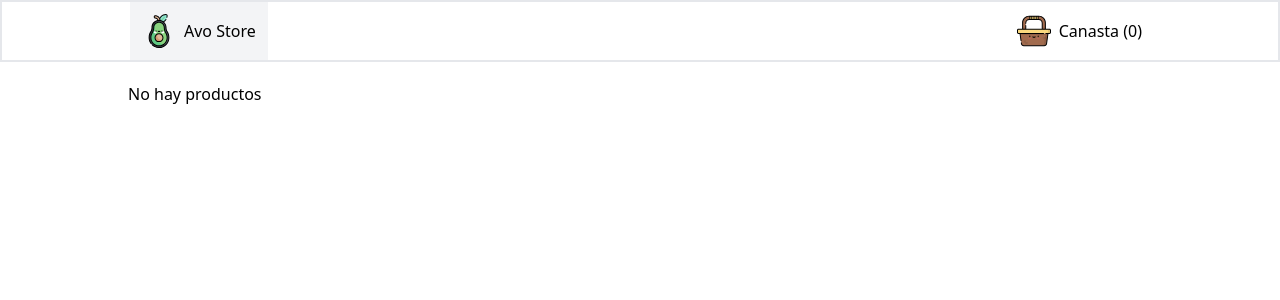
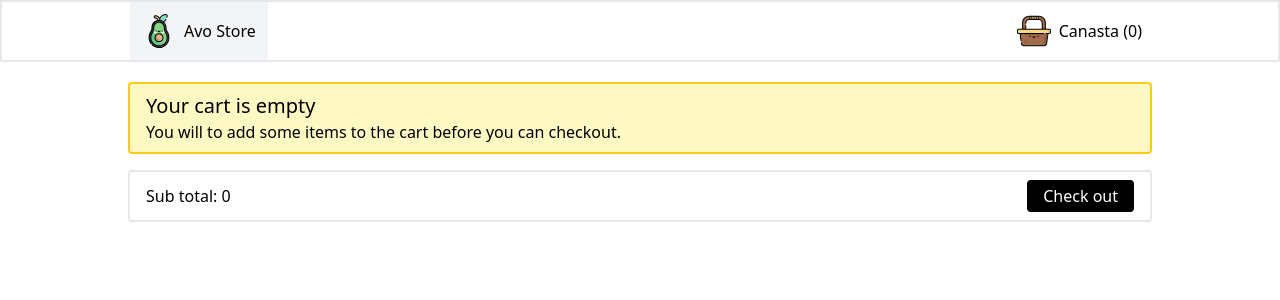
Before and after one commit to SirCodr/ecommerce-nextjs-tailwind, a Next.js app: page /cart in a window 1280 px wide. Shown: the top 300 px of the page. Built offline with nearby package versions, Linux system fonts and the light colour scheme.

Commit message:
Add cart summary layout

```diff
--- a/components/CartList.jsx
+++ b/components/CartList.jsx
@@ -1,17 +1,35 @@
 import { useCartContext } from "@context/CartContext"
+import { useMemo } from "react"
 import CartSummary from "./CartSummary"
 
 const CartList = () => {
   const { cart } = useCartContext()
-
-  if(!Object.keys(cart).length) return 'No hay productos'
+  const cartSize = useMemo(() => Object.keys(cart).length, [cart])
+  const cartItemsTotal = useMemo(() => {
+    return Object.values(cart).reduce((acc, cur) => acc + cur.cantidad, 0)
+  }, [cart])
 
   return (
     <div className="w-full flex flex-col gap-y-4">
-      {Object.values(cart).map((avocado) => {
-        const { cantidad, item } = avocado
-        return <CartSummary key={item.id} props={{...item, cantidad}}  />
-      })}
+      {!cartSize ? (
+        <section className="w-full bg-yellow-100 border-yellow-400 border-2 py-2 px-4 rounded">
+          <h4 className="text-xl font-medium">Your cart is empty</h4>
+          <p>You will to add some items to the cart before you can checkout.</p>
+        </section>
+      ) : (
+        Object.values(cart).map((avocado) => {
+          const { cantidad, item } = avocado
+          return <CartSummary key={item.id} props={{ ...item, cantidad }} />
+        })
+      )}
+      <section className="w-full flex items-center justify-between py-2 px-4 border-gray-200 border-2 rounded">
+        <div>
+          <span className="font-medium">Sub total:</span> {cartItemsTotal}
+        </div>
+        <button className="bg-black text-white font-medium py-1 px-4 rounded">
+          Check out
+        </button>
+      </section>
     </div>
   )
 }
```
